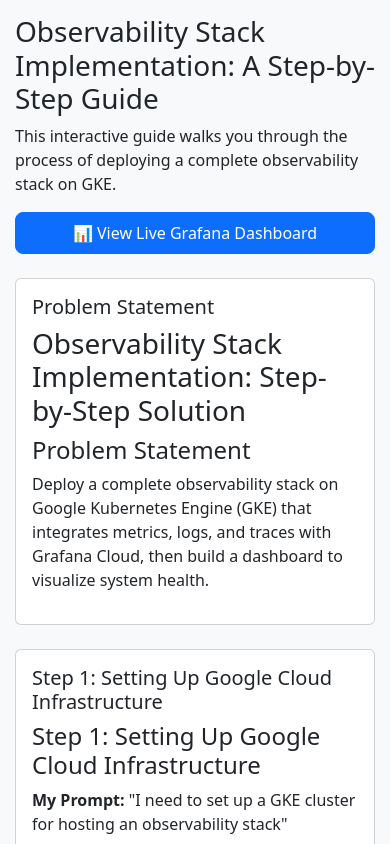
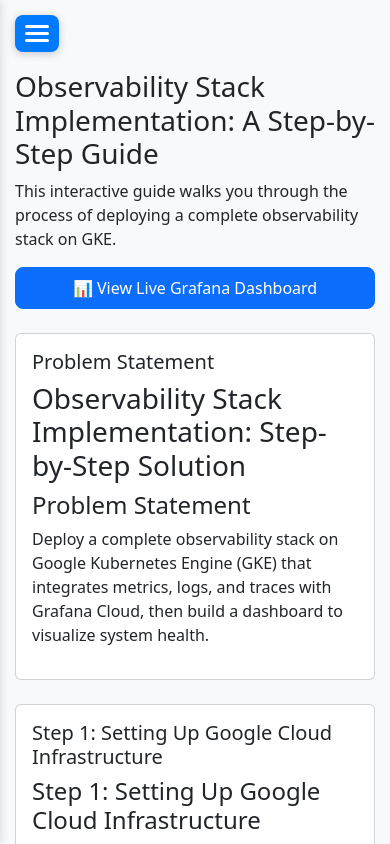
Before and after one commit to jjgreeky/observability-showcase, a React (Create React App) app: page / in a window 390 px wide. Shown: the top 844 px of the page. Built offline with nearby package versions, Linux system fonts and the light colour scheme.

Commit message:
Add mobile hamburger menu with slide-in navigation and active state highlighting

```diff
--- a/src/App.css
+++ b/src/App.css
@@ -2,15 +2,85 @@
   background-color: #f8f9fa;
 }
 
+/* Hamburger Menu Button */
+.mobile-menu-btn {
+  position: fixed;
+  top: 15px;
+  left: 15px;
+  z-index: 1050;
+  background: #007bff;
+  border: none;
+  border-radius: 8px;
+  padding: 10px;
+  box-shadow: 0 2px 8px rgba(0, 0, 0, 0.2);
+  cursor: pointer;
+  transition: all 0.3s ease;
+}
+
+.mobile-menu-btn:hover {
+  background: #0056b3;
+  transform: scale(1.05);
+}
+
+.mobile-menu-btn:active {
+  transform: scale(0.95);
+}
+
+.hamburger {
+  display: flex;
+  flex-direction: column;
+  gap: 4px;
+  width: 24px;
+}
+
+.hamburger span {
+  display: block;
+  height: 3px;
+  background: white;
+  border-radius: 3px;
+  transition: all 0.3s ease;
+}
+
+.hamburger.open span:nth-child(1) {
+  transform: rotate(45deg) translate(6px, 6px);
+}
+
+.hamburger.open span:nth-child(2) {
+  opacity: 0;
+}
+
+.hamburger.open span:nth-child(3) {
+  transform: rotate(-45deg) translate(6px, -6px);
+}
+
+/* Mobile Overlay */
+.mobile-overlay {
+  position: fixed;
+  top: 0;
+  left: 0;
+  right: 0;
+  bottom: 0;
+  background: rgba(0, 0, 0, 0.5);
+  z-index: 999;
+  animation: fadeIn 0.3s ease;
+}
+
+@keyframes fadeIn {
+  from { opacity: 0; }
+  to { opacity: 1; }
+}
+
+/* Sidebar */
 .sidebar {
   position: fixed;
   top: 0;
   bottom: 0;
   left: 0;
-  z-index: 100;
+  z-index: 1000;
   padding: 48px 0 0;
-  box-shadow: inset -1px 0 0 rgba(0, 0, 0, .1);
+  box-shadow: 2px 0 8px rgba(0, 0, 0, 0.1);
   background-color: #fff;
+  transition: transform 0.3s ease;
 }
 
 .sidebar-sticky {
@@ -26,10 +96,21 @@
   font-weight: 500;
   color: #333;
   cursor: pointer;
+  padding: 0.75rem 1rem;
+  transition: all 0.2s ease;
+  border-left: 3px solid transparent;
+}
+
+.nav-link:hover {
+  background-color: #f8f9fa;
+  color: #007bff;
 }
 
 .nav-link.active {
   color: #007bff;
+  background-color: #e7f3ff;
+  border-left-color: #007bff;
+  font-weight: 600;
 }
 
 .main-content {
@@ -40,12 +121,18 @@
 /* Mobile responsiveness */
 @media (max-width: 768px) {
   .sidebar {
-    display: none;
+    transform: translateX(-100%);
+    width: 280px;
+    padding-top: 70px;
+  }
+
+  .sidebar.sidebar-open {
+    transform: translateX(0);
   }
 
   .main-content {
     margin-left: 0 !important;
-    padding: 15px;
+    padding: 70px 15px 15px 15px;
   }
 
   h1 {
@@ -78,6 +165,11 @@
   code {
     word-break: break-word;
   }
+
+  .nav-link {
+    padding: 1rem 1.5rem;
+    font-size: 1rem;
+  }
 }
 
 /* Tablet responsiveness */
@@ -90,3 +182,18 @@
     width: 180px;
   }
 }
+
+/* Desktop - ensure sidebar is visible */
+@media (min-width: 769px) {
+  .mobile-menu-btn {
+    display: none;
+  }
+
+  .mobile-overlay {
+    display: none !important;
+  }
+
+  .sidebar {
+    transform: translateX(0) !important;
+  }
+}
--- a/src/App.tsx
+++ b/src/App.tsx
@@ -12,6 +12,8 @@
 
 const App: React.FC = () => {
   const [steps, setSteps] = useState<StepData[]>([]);
+  const [activeStep, setActiveStep] = useState<number>(0);
+  const [menuOpen, setMenuOpen] = useState<boolean>(false);
   const stepRefs = useRef<(HTMLDivElement | null)[]>([]);
 
   useEffect(() => {
@@ -26,6 +28,23 @@
       })
       .catch((error) => console.error('Error loading markdown:', error));
   }, []);
+
+  useEffect(() => {
+    const handleScroll = () => {
+      const scrollPosition = window.scrollY + 100;
+
+      for (let i = stepRefs.current.length - 1; i >= 0; i--) {
+        const ref = stepRefs.current[i];
+        if (ref && ref.offsetTop <= scrollPosition) {
+          setActiveStep(i);
+          break;
+        }
+      }
+    };
+
+    window.addEventListener('scroll', handleScroll);
+    return () => window.removeEventListener('scroll', handleScroll);
+  }, [steps]);
 
   const parseMarkdown = (markdown: string): StepData[] => {
     const sections = markdown.split('---').map(s => s.trim());
@@ -49,21 +68,54 @@
       behavior: 'smooth',
       block: 'start',
     });
+    setActiveStep(index);
+    setMenuOpen(false);
   };
 
   return (
     <Container fluid>
+      {/* Mobile Menu Button */}
+      <button
+        className="mobile-menu-btn d-md-none"
+        onClick={() => setMenuOpen(!menuOpen)}
+        aria-label="Toggle menu"
+      >
+        <span className={`hamburger ${menuOpen ? 'open' : ''}`}>
+          <span></span>
+          <span></span>
+          <span></span>
+        </span>
+      </button>
+
+      {/* Overlay */}
+      {menuOpen && (
+        <div
+          className="mobile-overlay d-md-none"
+          onClick={() => setMenuOpen(false)}
+        />
+      )}
+
       <Row>
-        <Col md={2} className="sidebar d-none d-md-block">
+        <Col md={2} className={`sidebar ${menuOpen ? 'sidebar-open' : ''}`}>
           <Nav className="flex-column sidebar-sticky">
             <Nav.Item>
-              <Nav.Link onClick={() => window.scrollTo({ top: 0, behavior: 'smooth' })}>
+              <Nav.Link
+                onClick={() => {
+                  window.scrollTo({ top: 0, behavior: 'smooth' });
+                  setMenuOpen(false);
+                  setActiveStep(0);
+                }}
+                className={activeStep === 0 ? 'active' : ''}
+              >
                 Introduction
               </Nav.Link>
             </Nav.Item>
             {steps.map((step, index) => (
               <Nav.Item key={index}>
-                <Nav.Link onClick={() => scrollToStep(index)}>
+                <Nav.Link
+                  onClick={() => scrollToStep(index)}
+                  className={activeStep === index ? 'active' : ''}
+                >
                   {step.title.split(':')[0]}
                 </Nav.Link>
               </Nav.Item>
```
